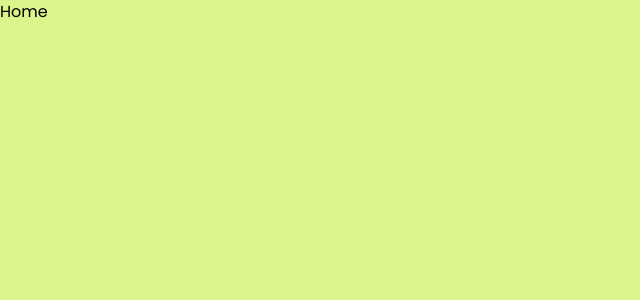
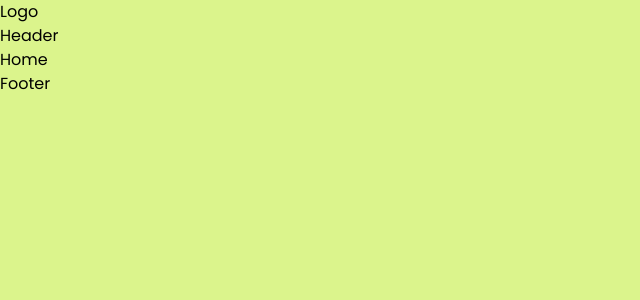
Before and after one commit to maia-ab/aethir-staking-landing-page, a Next.js app: page / in a window 1280 px wide. Shown: the top 300 px of the page, without its empty margins (0-640 px from the left). Built offline with nearby package versions, Linux system fonts and the light colour scheme.

Commit message:
added header and footer to layout

```diff
--- a/src/app/layout.tsx
+++ b/src/app/layout.tsx
@@ -1,6 +1,8 @@
 import type { Metadata } from "next";
 import { Poppins } from "next/font/google";
 import "./globals.css";
+import Header from "@/components/header";
+import Footer from "@/components/footer";
 
 const poppins = Poppins({ subsets: ["latin"], weight: ['100', '200', '300', '400', '500', '600', '700', '800', '900'] });
 
@@ -17,7 +19,9 @@
   return (
     <html lang="en">
       <body className={`${poppins.className} bg-[#DBF48C]`}>
+        <Header />
         {children}
+        <Footer />
       </body>
     </html>
   );
--- /dev/null
+++ b/src/components/footer.tsx
@@ -0,0 +1,5 @@
+function Footer() {
+  return <div>Footer</div>;
+}
+
+export default Footer;
--- /dev/null
+++ b/src/components/header.tsx
@@ -0,0 +1,10 @@
+import Logo from "./logo";
+
+export default function Header() {
+  return (
+    <div>
+      <Logo />
+      <h1>Header</h1>
+    </div>
+  );
+}
--- /dev/null
+++ b/src/components/logo.tsx
@@ -0,0 +1,3 @@
+export default function Logo() {
+  return <div>Logo</div>;
+}
```
